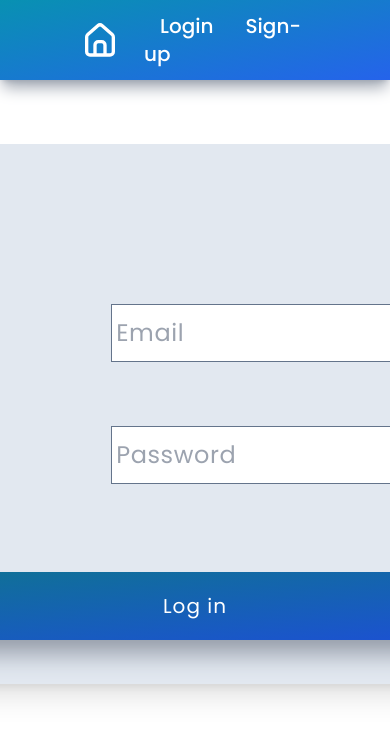
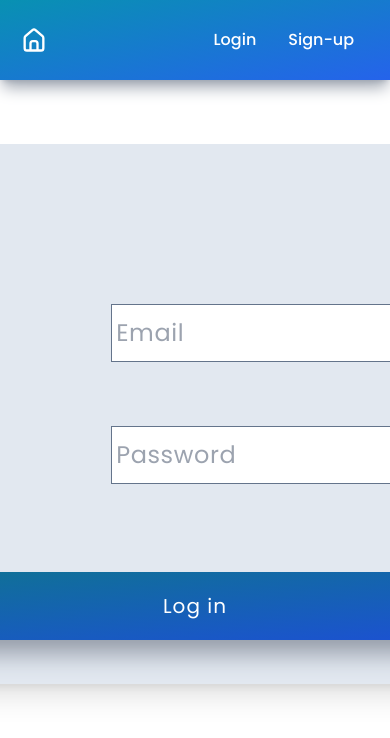
Before and after one commit to KristianSlovak/huli-weatherApp, a React (Create React App) app in the folder frontend/: page /login in a window 390 px wide. Shown: the top 738 px of the page. Built offline with nearby package versions, Linux system fonts and the light colour scheme.

Commit message:
Deleted toaster and made some small CSS changes

```diff
--- a/frontend/src/components/AppBar.jsx
+++ b/frontend/src/components/AppBar.jsx
@@ -14,13 +14,14 @@ function AppBar({ setQuery }) {
 
   return (
     <div
-      className="grid grid-flow-col items-center gap-6 mx-auto w-screen pl-20
-    h-20 pr-20 bg-gradient-to-br from-cyan-600 to-blue-600
-    text-white text-xl font-medium shadow-lg shadow-gray-400"
+      className="grid grid-flow-col items-center gap-6 mx-auto w-screen px-5
+      md:px-20
+    h-20 bg-gradient-to-br from-cyan-600 to-blue-600
+    text-white text-base md:text-xl font-medium shadow-lg shadow-gray-400"
     >
       <div className="justify-self-start">
         <Link to="/">
-          <UilEstate className="w-10 h-10 hover:text-sky-800 transition ease-out" />
+          <UilEstate className="w-7 h-7 hover:text-sky-800 transition ease-out md:w-10 md:h-10" />
         </Link>
       </div>
       {user && (
--- a/frontend/src/components/Inputs.jsx
+++ b/frontend/src/components/Inputs.jsx
@@ -40,14 +40,14 @@ function Inputs({ setQuery, units, setUnits }) {
   };
 
   return (
-    <div className="flex flex-row justify-center my-6">
+    <div className="flex flex-row justify-center my-6 gap-5">
       <div className="flex flex-row w-3/4 items-center justify-center space-x-4">
         <input
           value={city}
           onChange={(e) => setCity(e.currentTarget.value)}
           type="text"
           placeholder="search for city"
-          className="placeholder:lowercase text-xl font-light p-2 w-full shadow-xl focus:outline-none capitalize"
+          className="placeholder:lowercase text-xs md:text-xl font-light p-2 w-2/3 shadow-xl focus:outline-none capitalize"
           onKeyDown={handleEnterPress}
         />
         <UilSearch
@@ -65,15 +65,15 @@ function Inputs({ setQuery, units, setUnits }) {
       <div className="flex flex-row w-1/4 items-center justify-center">
         <button
           name="metric"
-          className="text-xl text-white font-light hover:scale-125 transition ease-out"
+          className="text-lg md:text-xl text-white font-light hover:scale-125 transition ease-out"
           onClick={handleUnitsChange}
         >
           °C
         </button>
-        <p className="text-xl text-white mx-1">|</p>
+        <p className="text-lg md:text-xl text-white mx-1">|</p>
         <button
           name="imperial"
-          className="text-xl text-white font-light hover:scale-125 transition ease-out"
+          className="text-lg md:text-xl text-white font-light hover:scale-125 transition ease-out"
           onClick={handleUnitsChange}
         >
           °F
--- a/frontend/src/components/TopButtons.jsx
+++ b/frontend/src/components/TopButtons.jsx
@@ -28,13 +28,13 @@ export default function TopButtons({ city, setQuery }) {
   return (
     <div className="flex items-center gap-2">
       <button
-        className="text-white text-lg font-medium"
+        className="text-white text-base md:text-lg font-medium"
         onClick={() => setQuery({ q: city.cityName })}
       >
         {city.cityName}
       </button>
       <button onClick={handleClick}>
-        <UilTrashAlt className="text-white w-5 h-5" />
+        <UilTrashAlt className="text-white w-4 h-4 md:w-5 md:h-5" />
       </button>
     </div>
   );
--- a/frontend/src/pages/Main.js
+++ b/frontend/src/pages/Main.js
@@ -6,8 +6,6 @@ import TemperatureAndDetails from "../components/TemperatureAndDetails";
 import Forecast from "../components/Forecast";
 import getFormattedWeatherData from "../hooks/useWeatherData";
 import { useEffect, useState } from "react";
-import { ToastContainer, toast } from "react-toastify";
-import "react-toastify/dist/ReactToastify.css";
 import { useAuthContext } from "../hooks/useAuthContext";
 import { useCitiesContext } from "../hooks/useCitiesContext";
 
@@ -40,13 +38,7 @@ function Main() {
 
   useEffect(() => {
     const fetchWeather = async () => {
-      const message = query.q ? query.q : "current location.";
-
-      toast.info("Fetching weather for " + message);
       await getFormattedWeatherData({ ...query, ...units }).then((data) => {
-        toast.success(
-          `Successfully fetched weather for ${data.name}, ${data.country}`
-        );
         setWeather(data);
       });
     };
@@ -86,7 +78,6 @@ function Main() {
             <Forecast title="Daily Forcast" items={weather.daily} />
           </div>
         ) : null}
-        <ToastContainer autoClose={4000} theme="colored" newestOnTop={true} />
       </div>
     </div>
   );
```
Also changed, not shown: 1 other file (tests, documents, lock files or other folders).
